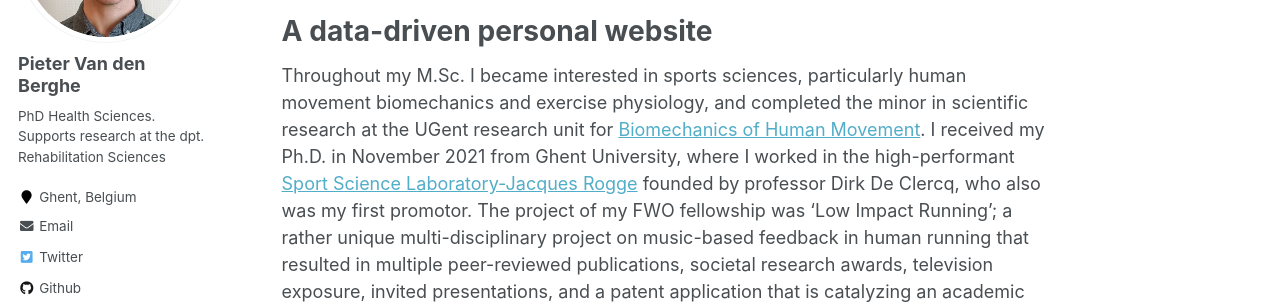
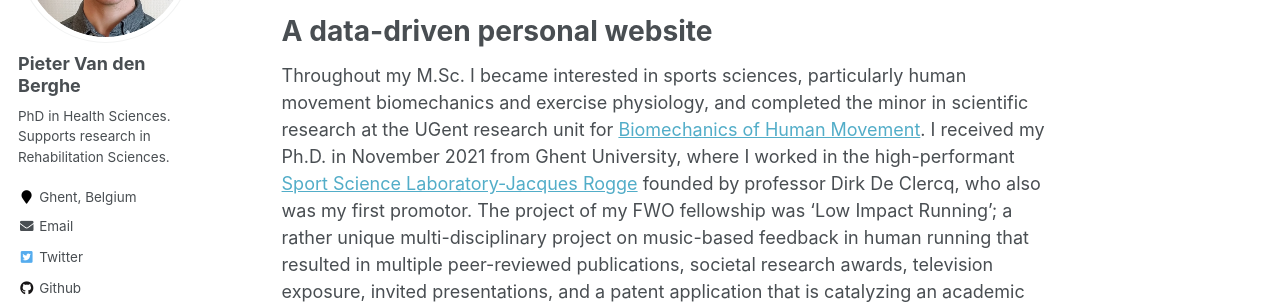
Before and after one commit to pivdnber/pivdnber.github.io, a Jekyll site: the page built from _pages/about.md, in a window 1280 px wide. Shown: the part 250-554 px from the top of the page. Built offline with Jekyll 4.4.1, drawn with Linux system fonts in a browser that asks for light colours; some web fonts are replaced.

Commit message:
Update _config.yml

```diff
--- a/_config.yml
+++ b/_config.yml
@@ -14,7 +14,7 @@
 url                      : https://pivdnber.github.io # the base hostname & protocol for your site e.g. "https://mmistakes.github.io"
 baseurl                  : "" # the subpath of your site, e.g. "/blog"
 repository               : "pivdnber/pivdnber.github.io"
-teaser                   :  # filename of teaser fallback teaser image placed in /images/, .e.g. "500x300.png"
+teaser                   : "500x300.png"
 breadcrumbs              : false # true, false (default)
 words_per_minute         : 160
 future                   : true
@@ -82,7 +82,7 @@
 author:
   name             : "Pieter Van den Berghe"
   avatar           : "profile.jpg"
-  bio              : "PhD Health Sciences. Supports research at the dpt. Rehabilitation Sciences"
+  bio              : "PhD in Health Sciences. Supports research in Rehabilitation Sciences."
   location         : "Ghent, Belgium"
   email            : "pieter.vandenberghe@ugent.be"
   pubmed           :  # "https://pubmed.ncbi.nlm.nih.gov/?term=Van+den+Berghe+Pieter"
```
